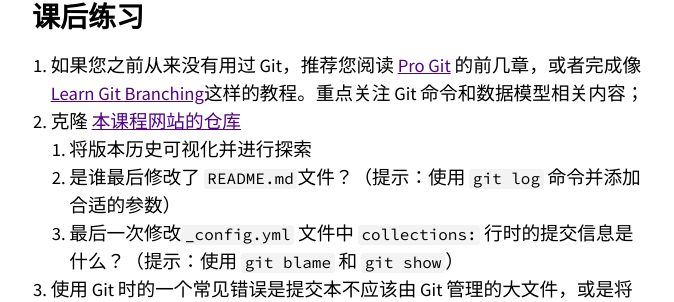
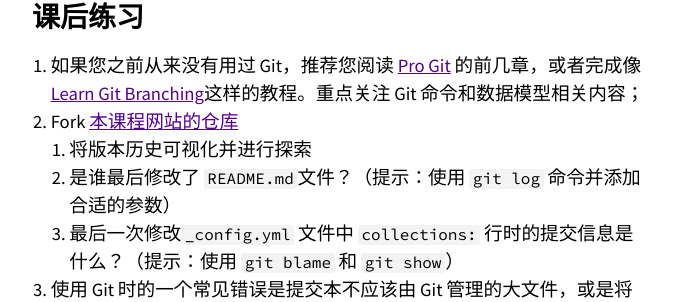
Before and after one commit to missing-semester-cn/missing-semester-cn.github.io, a Jekyll site: the page built from _2020/version-control.md, in a window 1280 px wide and 900 px high, scrolled down 8429 px. Shown: the part 149-451 px from the top of the window, without its empty margins (300-974 px from the left). Built offline with Jekyll 4.4.1, drawn with Linux system fonts in a browser that asks for light colours.

Commit message:
[upstream sync] de828a1

```diff
--- a/_2020/version-control.md
+++ b/_2020/version-control.md
@@ -427,7 +427,7 @@ command is used for merging.
 
 
 1. 如果您之前从来没有用过 Git，推荐您阅读 [Pro Git](https://git-scm.com/book/en/v2) 的前几章，或者完成像 [Learn Git Branching](https://learngitbranching.js.org/)这样的教程。重点关注 Git 命令和数据模型相关内容；
-2. 克隆 [本课程网站的仓库](https://github.com/missing-semester/missing-semester)
+2. Fork [本课程网站的仓库](https://github.com/missing-semester/missing-semester)
     1. 将版本历史可视化并进行探索
     2. 是谁最后修改了 `README.md`文件？（提示：使用 `git log` 命令并添加合适的参数）
     3. 最后一次修改`_config.yml` 文件中 `collections:` 行时的提交信息是什么？（提示：使用 `git blame` 和 `git show`）
```
